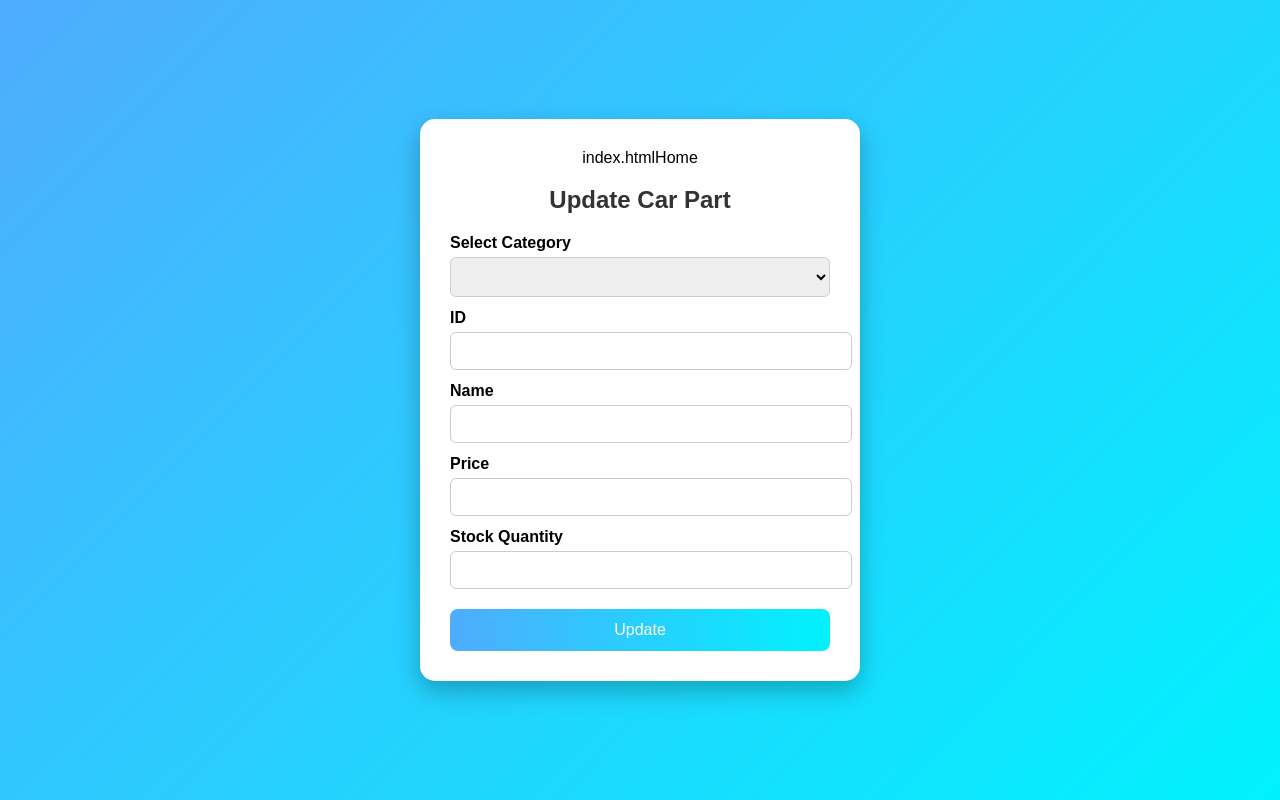
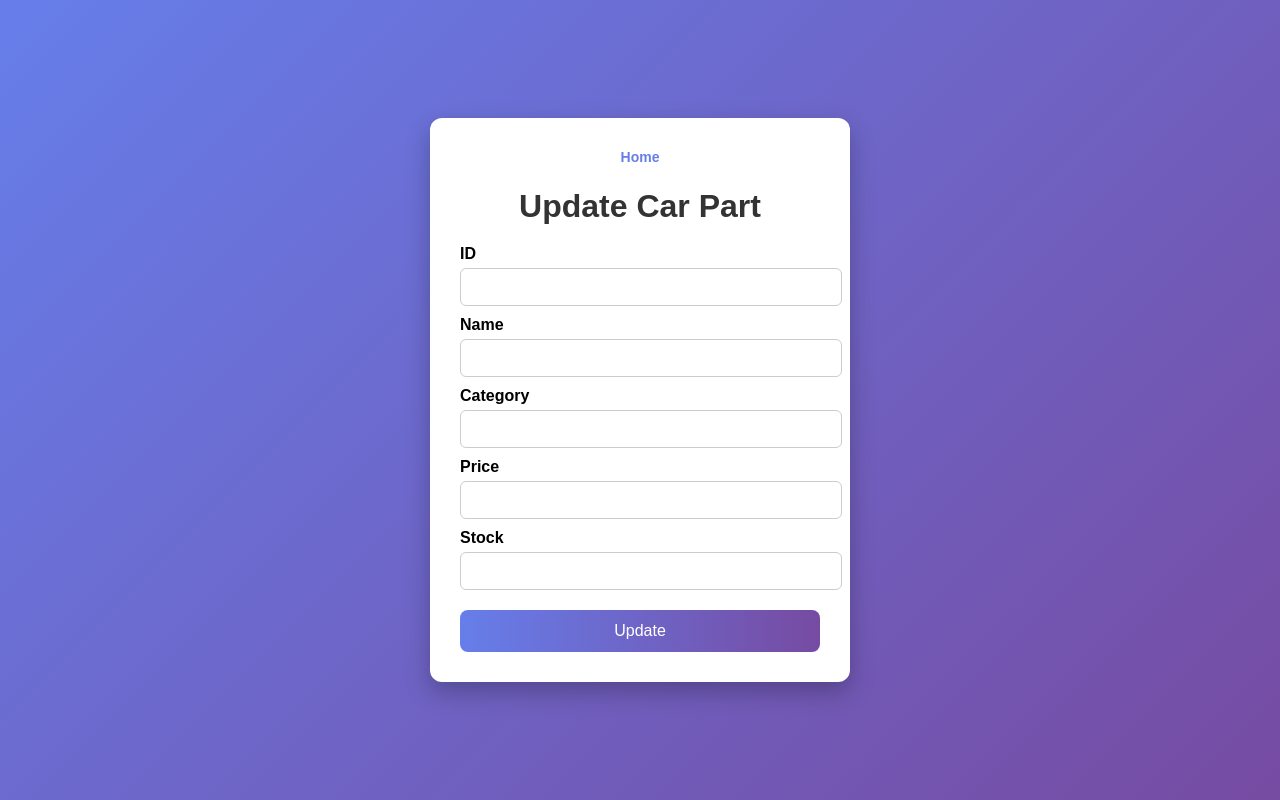
Before and after one commit to M-ower/web, a plain HTML site: page update.html in a window 1280 px wide. Drawn offline with Linux system fonts and the light colour scheme; no server answers.

Commit message:
Final UI updates: professional home page, working view, cars, checkout

```diff
--- a/update.html
+++ b/update.html
@@ -6,7 +6,7 @@
   <style>
     body {
       font-family: Arial, sans-serif;
-      background: linear-gradient(135deg, #4facfe, #00f2fe);
+      background: linear-gradient(135deg, #667eea, #764ba2);
       min-height: 100vh;
       margin: 0;
       display: flex;
@@ -17,12 +17,12 @@
     .container {
       background: white;
       padding: 30px;
-      border-radius: 15px;
-      width: 380px;
+      border-radius: 12px;
+      width: 360px;
       box-shadow: 0 10px 25px rgba(0,0,0,0.25);
     }
 
-    h2 {
+    h1 {
       text-align: center;
       margin-bottom: 20px;
       color: #333;
@@ -33,23 +33,26 @@
       margin-bottom: 15px;
     }
 
-    .nav a {
-      text-decoration: none;
-      color: #4facfe;
+    .nav button {
+      background: none;
+      border: none;
+      color: #667eea;
       font-weight: bold;
+      cursor: pointer;
+      font-size: 14px;
     }
 
-    .nav a:hover {
+    .nav button:hover {
       text-decoration: underline;
     }
 
     label {
+      display: block;
+      margin-top: 10px;
       font-weight: bold;
-      display: block;
-      margin-top: 12px;
     }
 
-    input, select {
+    input {
       width: 100%;
       padding: 10px;
       margin-top: 5px;
@@ -58,16 +61,16 @@
       font-size: 14px;
     }
 
-    input:focus, select:focus {
+    input:focus {
       outline: none;
-      border-color: #4facfe;
+      border-color: #667eea;
     }
 
-    button {
+    button.update {
       width: 100%;
       margin-top: 20px;
       padding: 12px;
-      background: linear-gradient(to right, #4facfe, #00f2fe);
+      background: linear-gradient(to right, #667eea, #764ba2);
       border: none;
       border-radius: 8px;
       color: white;
@@ -76,7 +79,7 @@
       transition: 0.2s;
     }
 
-    button:hover {
+    button.update:hover {
       transform: translateY(-2px);
       box-shadow: 0 5px 15px rgba(0,0,0,0.2);
     }
@@ -87,32 +90,78 @@
 
   <div class="container">
 
+    <!-- ✅ CLEAN HOME BUTTON -->
     <div class="nav">
-      index.htmlHome</a>
+      <button onclick="goHome()">Home</button>
     </div>
 
-    <h2>Update Car Part</h2>
+    <h1>Update Car Part</h1>
 
-    <label>Select Category</label>
-    <select id="categoryDrop"></select>
+    <form id="form">
+      <label>ID</label>
+      <input type="number" id="id" readonly>
 
-    <label>ID</label>
-    <input id="id" readonly>
+      <label>Name</label>
+      <input type="text" id="name">
 
-    <label>Name</label>
-    <input id="name">
+      <label>Category</label>
+      <input type="text" id="category">
 
-    <label>Price</label>
-    <input id="price" type="number" step="0.01">
+      <label>Price</label>
+      <input type="number" id="price">
 
-    <label>Stock Quantity</label>
-    <input id="stock" type="number">
+      <label>Stock</label>
+      <input type="number" id="stock">
 
-    <button onclick="updatePart()">Update</button>
+      <button class="update" type="submit">Update</button>
+    </form>
 
   </div>
 
-  <script src="update.js"></script>
+  <script>
+    function goHome() {
+      window.location.href = "index.html";
+    }
+
+    const params = new URLSearchParams(window.location.search);
+    const partId = params.get("id");
+
+    if (partId) {
+      fetch("http://localhost:5000/api/v1/car_parts/" + partId)
+        .then(res => res.json())
+        .then(data => {
+          document.getElementById("id").value = data.id;
+          document.getElementById("name").value = data.name;
+          document.getElementById("category").value = data.category;
+          document.getElementById("price").value = data.price;
+          document.getElementById("stock").value = data.stock_quantity;
+        });
+    }
+
+    document.getElementById("form").addEventListener("submit", function(e){
+      e.preventDefault();
+
+      const id = document.getElementById("id").value;
+
+      fetch("http://localhost:5000/api/v1/car_parts/" + id, {
+        method: "PUT",
+        headers: {
+          "Content-Type": "application/json"
+        },
+        body: JSON.stringify({
+          name: document.getElementById("name").value,
+          category: document.getElementById("category").value,
+          price: document.getElementById("price").value,
+          stock_quantity: document.getElementById("stock").value
+        })
+      })
+      .then(res => res.json())
+      .then(() => {
+        alert("Part updated successfully");
+        window.location.href = "view.html";
+      });
+    });
+  </script>
 
 </body>
 </html>
```
